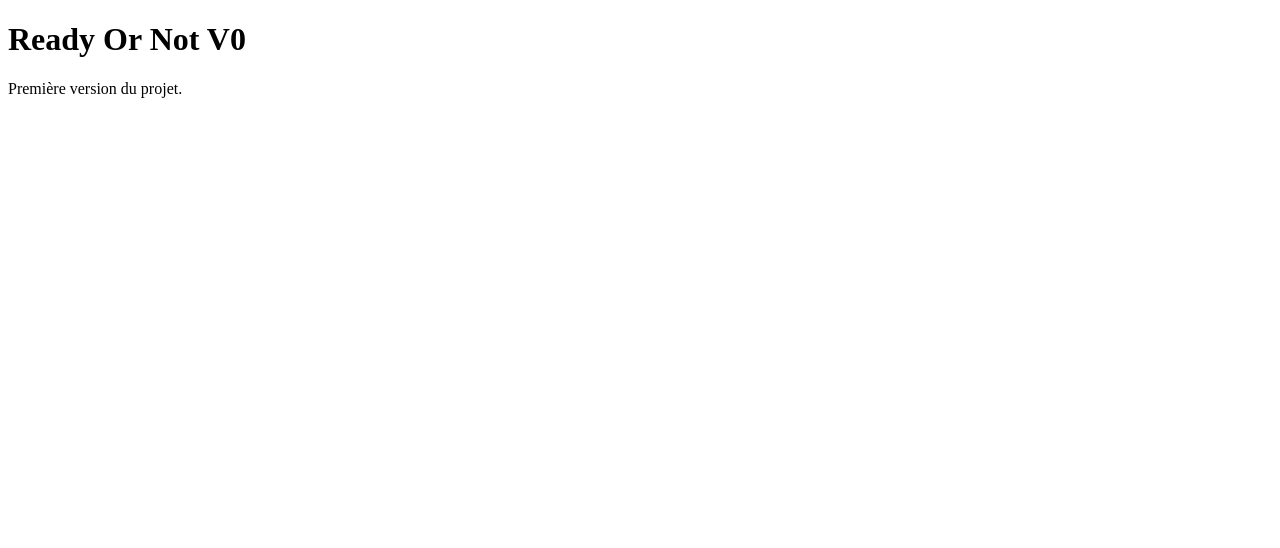
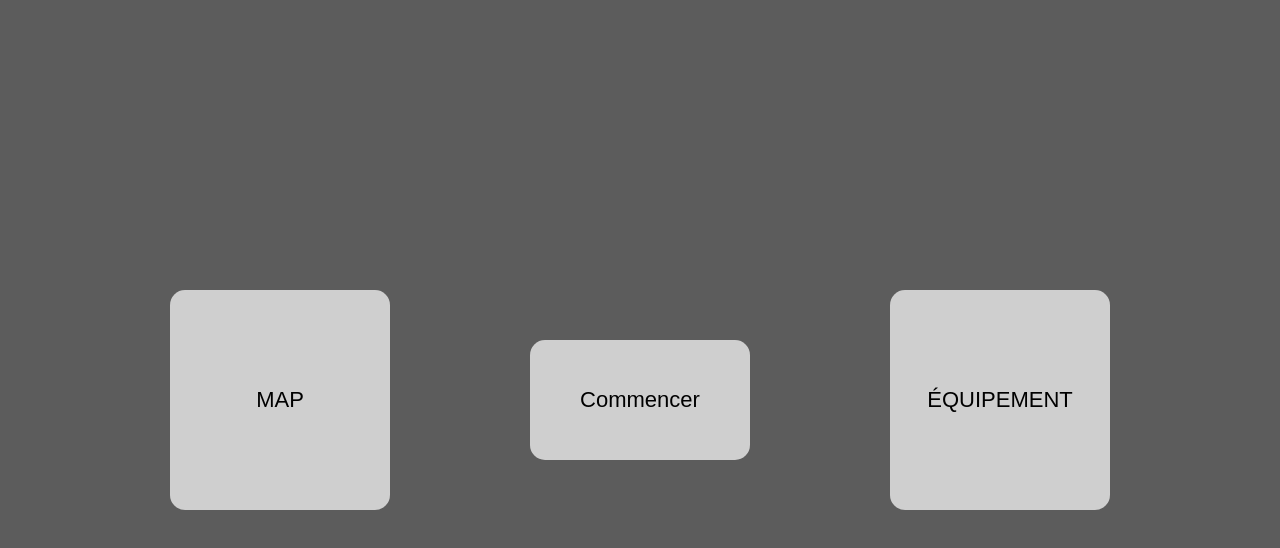
Before and after one commit to 3H3-O21/ready-or-not-v0, a plain HTML site: page index.html in a window 1280 px wide. Drawn offline with Linux system fonts and the light colour scheme.

Commit message:
page accueuil V0

```diff
--- a/index.html
+++ b/index.html
@@ -1,12 +1,88 @@
 <!DOCTYPE html>
 <html lang="fr">
 <head>
-    <meta charset="UTF-8">
-    <meta name="viewport" content="width=device-width, initial-scale=1.0">
-    <title>Ready Or Not V0</title>
+<meta charset="UTF-8">
+<meta name="viewport" content="width=device-width, initial-scale=1.0">
+
+<title>Ready Or Not V0</title>
+
+<style>
+
+body{
+    margin:0;
+    height:100vh;
+    background:#5c5c5c;
+    display:flex;
+    justify-content:center;
+    align-items:center;
+    font-family:Arial, sans-serif;
+}
+
+.menu{
+    display:flex;
+    align-items:center;
+    gap:140px;
+}
+
+.menu-button{
+    width:220px;
+    height:220px;
+
+    border:none;
+    border-radius:15px;
+
+    background:#cfcfcf;
+
+    font-size:22px;
+
+    cursor:pointer;
+
+    transition:0.2s;
+}
+
+.start-button{
+    width:220px;
+    height:120px;
+
+    border:none;
+    border-radius:15px;
+
+    background:#cfcfcf;
+
+    font-size:22px;
+
+    cursor:pointer;
+
+    transition:0.2s;
+}
+
+.menu-button:hover,
+.start-button:hover{
+    transform:scale(1.05);
+    background:#dddddd;
+}
+
+</style>
+
 </head>
+
 <body>
-    <h1>Ready Or Not V0</h1>
-    <p>Première version du projet.</p>
+
+<div class="menu">
+
+    <button class="menu-button">
+        MAP
+    </button>
+
+    <button class="start-button">
+        Commencer
+    </button>
+
+    <button class="menu-button">
+        ÉQUIPEMENT
+    </button>
+
+</div>
+
 </body>
 </html>
```
